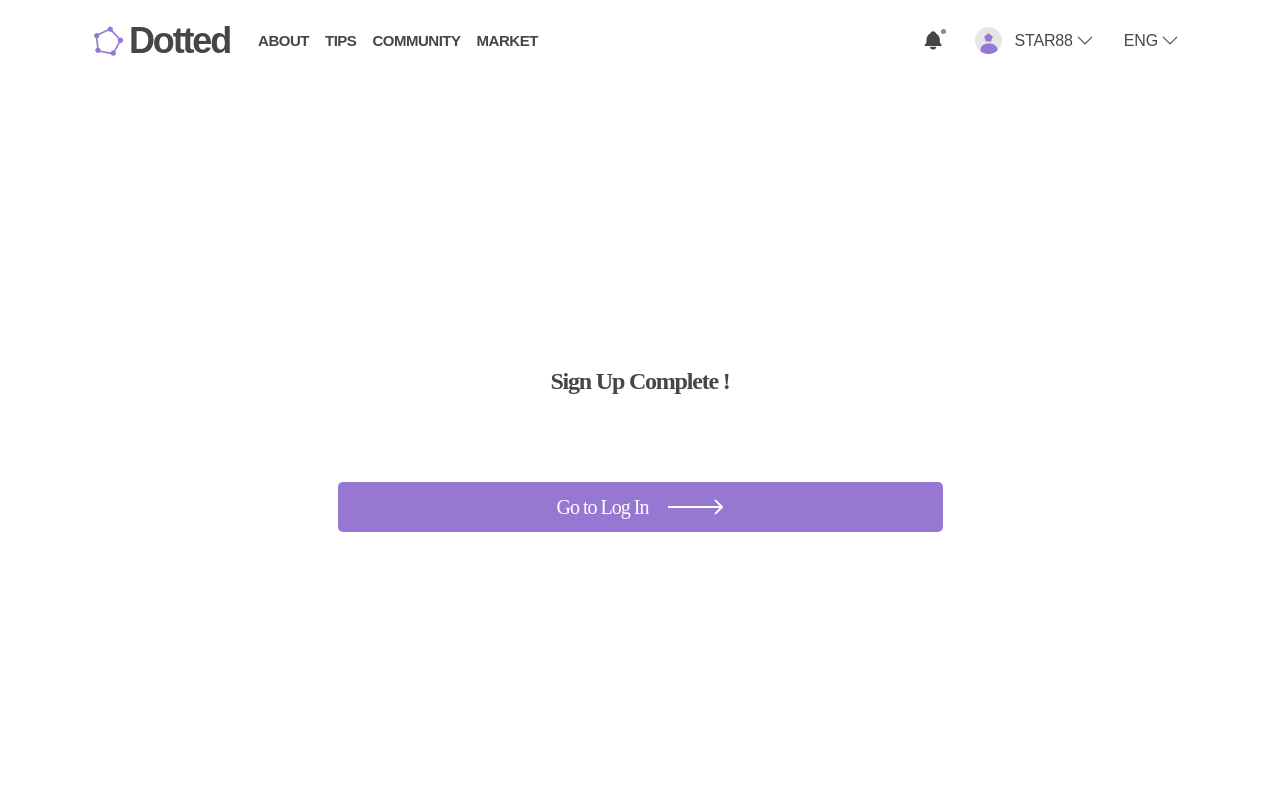
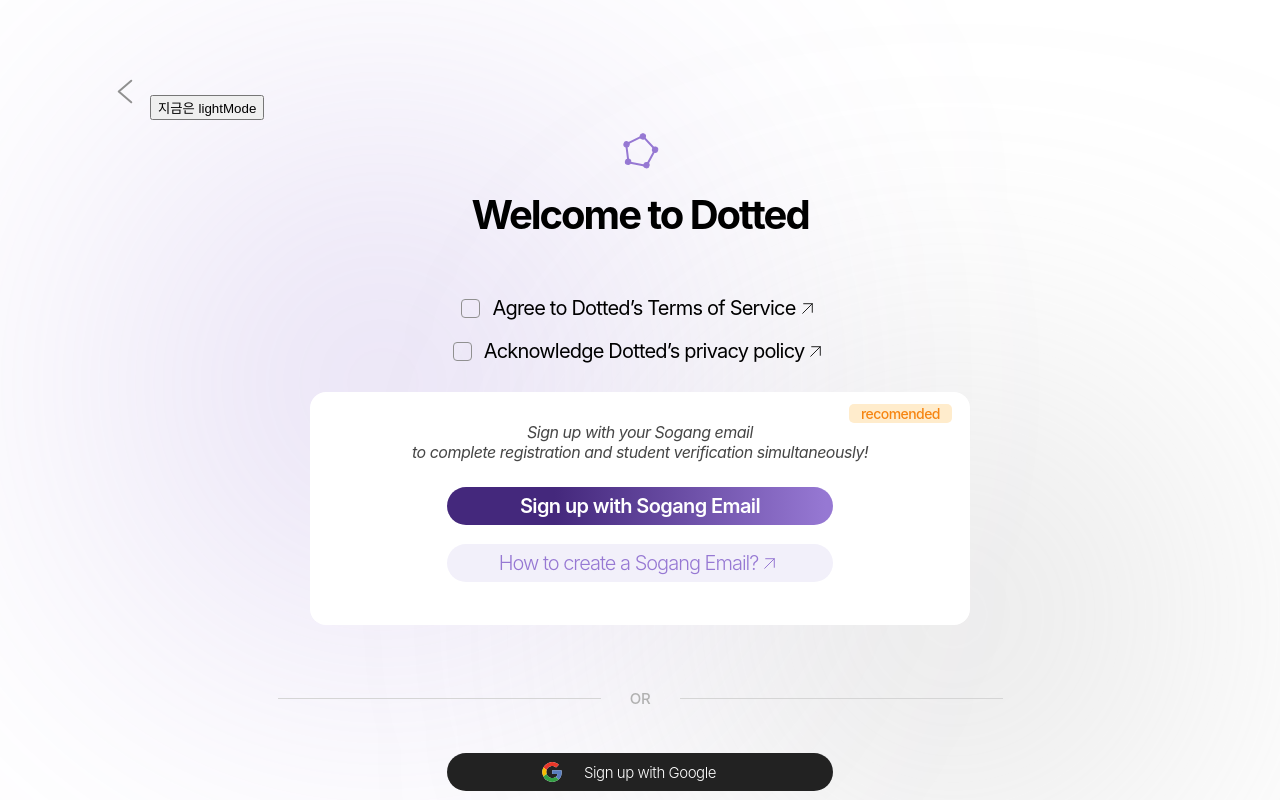
Before and after one commit to shu07002/Dotted-frontend, a React (Vite) app: page /sign-up in a window 1280 px wide. Built offline with nearby package versions, Linux system fonts and the light colour scheme.

Commit message:
chore: sign up 페이지 라우트 수정

```diff
--- a/src/components/SignUpPage/SignUpWithOtherEmail.tsx
+++ b/src/components/SignUpPage/SignUpWithOtherEmail.tsx
@@ -36,6 +36,7 @@
   justify-content: center;
   align-items: center;
   gap: 1.2rem;
+  margin-bottom: 17.1rem;
 `;
 
 const BlackButtonWrapper = styled.div`
--- a/src/pages/SignUpPage.tsx
+++ b/src/pages/SignUpPage.tsx
@@ -13,7 +13,7 @@
 import SignUpComplete from '@/components/SignUpPage/SignUpComplete';
 
 export default function SignUpPage() {
-  const [step, setStep] = useState(5);
+  const [step, setStep] = useState(1);
   const [isSogangEmail, setIsSogangEmail] = useState(false);
   const [isCheckedTOS, setisCheckedTOS] = useState(false);
   const [isCheckedPP, setisCheckedPP] = useState(false);
```
Also changed, not shown: src/Router.tsx (+5 -4 lines).
